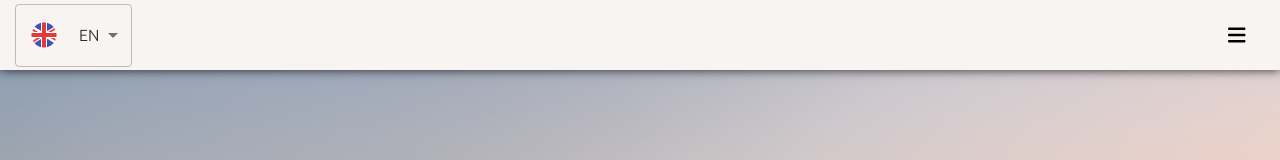
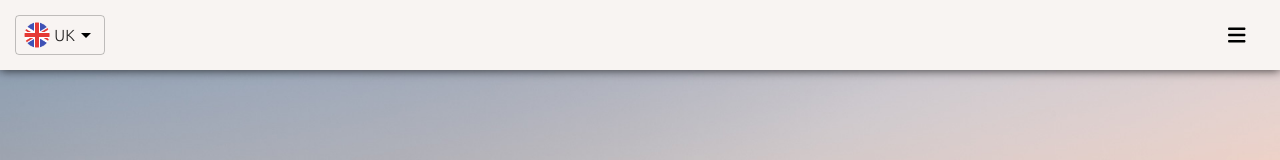
Before and after one commit to LensedStar/visacommers, a React (Create React App) app: page / in a window 1280 px wide. Shown: the top 160 px of the page. Built offline with nearby package versions, Linux system fonts and the light colour scheme.

Commit message:
FIX select Locale

```diff
--- a/src/Components/Header/HeaderStyle.scss
+++ b/src/Components/Header/HeaderStyle.scss
@@ -140,9 +140,20 @@ $clr-5:rgb(52, 55, 66);
   .flagImg{
       width: 30px;
       height: 30px;
-      margin: 0 20px 0 0;
+      margin: 0 2px 0 0;
+  }
+  p{
+    margin: 0 5px 0 0;
   }
 }
 .navBtnText{
   color: $clr-1!important;
 }
+
+.MuiSelect-select.MuiSelect-select{
+  border: none!important;
+}
+.MuiSvgIcon-root{
+  color: black!important;
+  margin: 0 0 0 10px!important;
+}
--- a/src/Components/Header/SelectLocale.jsx
+++ b/src/Components/Header/SelectLocale.jsx
@@ -25,11 +25,17 @@ export default function SelectLocale() {
          <FormControl>
            <Select
            value = {lang}
-           onChange={handleChange}>
-               <MenuItem value="en">
+           onChange={handleChange}
+           sx={{
+               width:90,
+               height:40
+           }}
+           >
+               <MenuItem value="en"
+               >
                    <span className="langSelector">
                        <img src={ukFlag} alt="ukFlag" className="flagImg"/>
-                       <p>EN</p>
+                       <p>UK</p>
                    </span>
                    </MenuItem>
                <MenuItem value="ru">
@@ -40,7 +46,7 @@ export default function SelectLocale() {
                <MenuItem value="ua">
                    <span className="langSelector">
                        <img src={uaFlag} alt="uaFlag" className="flagImg"/>
-                      <p>UA</p>
+                       <p>UA</p>
                    </span>
                </MenuItem>
            </Select>
--- a/src/Components/Pages/MainPage/About/MainAbout.jsx
+++ b/src/Components/Pages/MainPage/About/MainAbout.jsx
@@ -23,7 +23,7 @@ const {t} = useTranslation();
                         x:0,
                     }}
                     transition={{
-                        duration:1,
+                        duration:1.5,
                     }}
                     viewport={{once:true}}
                 >
@@ -46,7 +46,7 @@ const {t} = useTranslation();
                     x:0,
                 }}
                 transition={{
-                    duration:1,
+                    duration:1.8,
                 }}
                 viewport={{once:true}}
             >
@@ -69,7 +69,7 @@ const {t} = useTranslation();
                     x:0,
                 }}
                 transition={{
-                    duration:1
+                    duration:2.1,
                 }}
                 viewport={{once:true}}
             >
```
